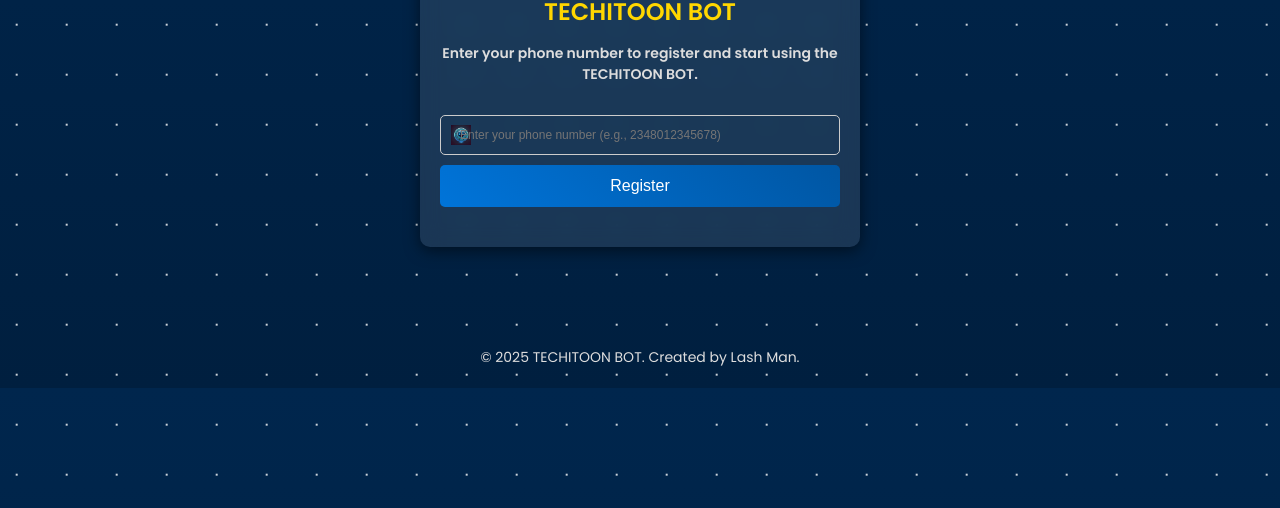
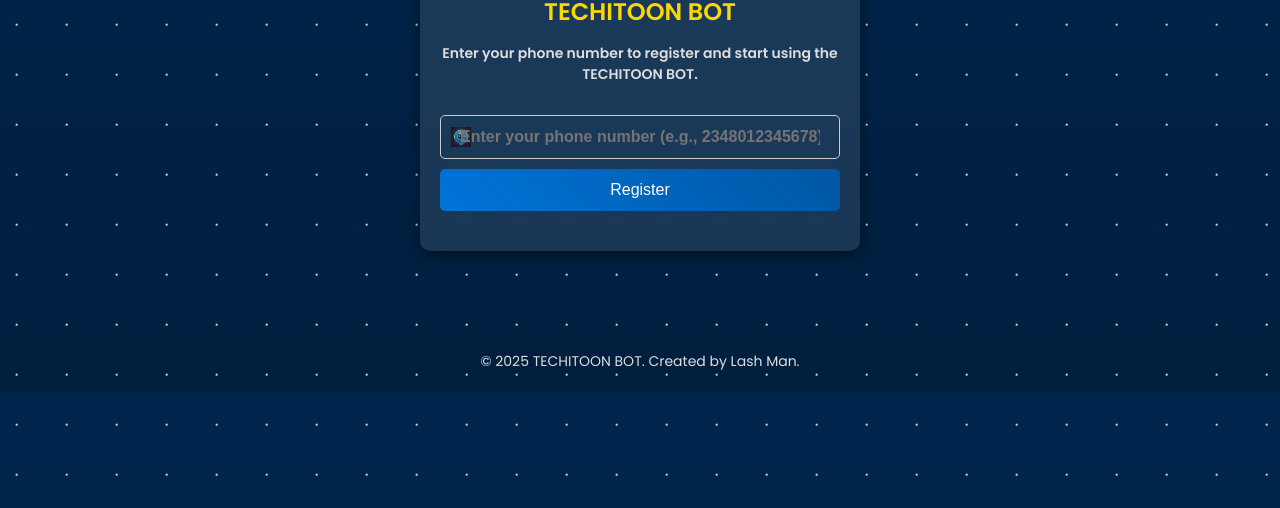
Before and after one commit to ojuolokun86/Techitoon_bot_web, a plain HTML site: page index.html in a window 1280 px wide. Shown: the part 292-800 px from the top of the page. Drawn offline with Linux system fonts and the light colour scheme.

Commit message:
Updated input styling to make text bigger and bold

```diff
--- a/styles.css
+++ b/styles.css
@@ -87,7 +87,9 @@ p {
 input {
     width: 90%;
     padding: 12px 19px; /* Add space for the icon */
-    font-size: 12px;
+    font-size: 16px;
+    font-weight: bolder;
+    font-style: normal;
     margin: 10px 0;
     border: 1px solid #ccc;
     border-radius: 5px;
@@ -95,10 +97,11 @@ input {
     transition: border-color 0.3s ease;
     background: url('Techitoon_Bot_Icon.jpg') no-repeat 10px center; /* Replace with your icon */
     background-size: 20px;
+    color: #fff;
 }
 
 input:focus {
-    border-color: #0074D9;
+    border-color: #b4bac0;
 }
 
 button {
```
